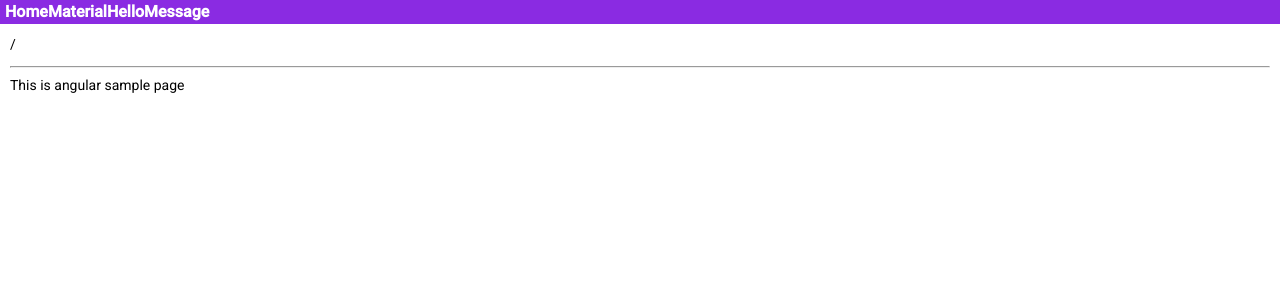
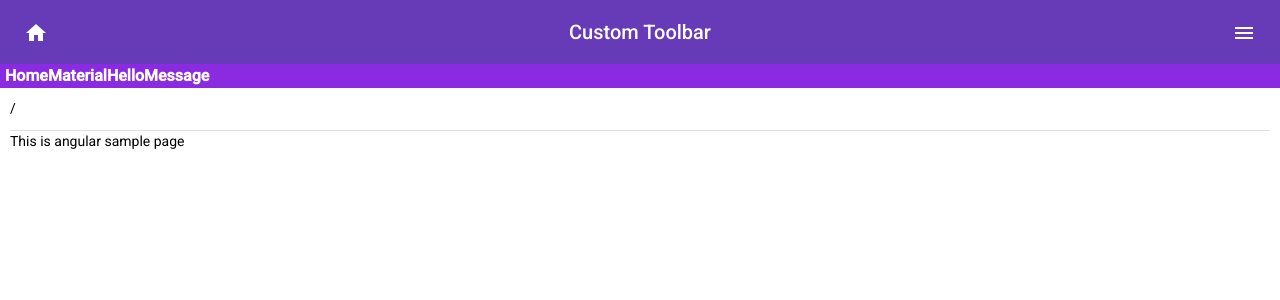
Before and after one commit to sqrmyy/angular-app, an Angular app: page / in a window 1280 px wide. Shown: the top 300 px of the page. Built offline with nearby package versions, Linux system fonts and the light colour scheme.

Commit message:
toolbar,divider

```diff
--- a/src/app/app.component.html
+++ b/src/app/app.component.html
@@ -1,3 +1,16 @@
+<mat-toolbar color="primary">
+  <mat-toolbar-row>
+    <a mat-icon-button routerLink="">
+      <mat-icon>home</mat-icon>
+    </a>
+    <span style="flex: auto;"></span>
+    <span>Custom Toolbar</span>
+    <span style="flex: auto;"></span>
+    <a mat-icon-button>
+      <mat-icon>menu</mat-icon>
+    </a>
+  </mat-toolbar-row>
+</mat-toolbar>
 <nav>
   <div>
     <a routerLink="">Home</a>
@@ -7,7 +20,8 @@
   </div>
 </nav>
 <div class="content">
-  <router-outlet><p>{{message}}</p></router-outlet>
-  <hr>
+  <p>{{message}}</p>
+  <router-outlet></router-outlet>
+  <mat-divider></mat-divider>
   <p>This is angular sample page</p>
 </div>
--- a/src/app/app.module.ts
+++ b/src/app/app.module.ts
@@ -14,6 +14,8 @@ import { MatSelectModule } from '@angular/material/select'
 import { MatSliderModule } from '@angular/material/slider'
 import { MatNativeDateModule } from '@angular/material/core'
 import { MatDatepickerModule } from '@angular/material/datepicker'
+import { MatToolbarModule } from '@angular/material/toolbar'
+import { MatDividerModule } from '@angular/material/divider'
 
 import { AppComponent } from './app.component';
 import { HelloComponent } from './hello/hello.component';
@@ -52,6 +54,8 @@ const routes: Routes = [
     MatSliderModule,
     MatNativeDateModule,
     MatDatepickerModule,
+    MatToolbarModule,
+    MatDividerModule,
     BrowserAnimationsModule
   ],
   providers: [],
```
